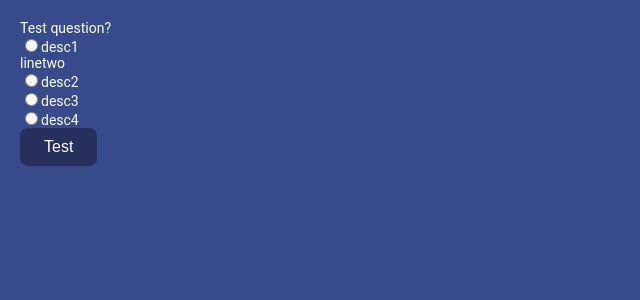
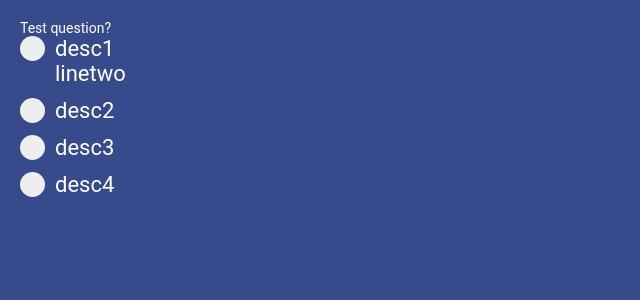
Before and after one commit to IGabrielIli/OnlineAssessment-Gr3, a React (Create React App) app in the folder FrontEnd/: page /t in a window 1280 px wide. Shown: the top 300 px of the page, without its empty margins (0-640 px from the left). Built offline with nearby package versions, Linux system fonts and the light colour scheme.

Commit message:
added react-routes and some css

```diff
--- a/FrontEnd/package.json
+++ b/FrontEnd/package.json
@@ -8,6 +8,7 @@
     "@testing-library/user-event": "^13.5.0",
     "react": "^17.0.2",
     "react-dom": "^17.0.2",
+    "react-router-dom": "^6.2.2",
     "react-scripts": "^5.0.0",
     "web-vitals": "^2.1.4"
   },
--- /dev/null
+++ b/FrontEnd/src/App.js
@@ -0,0 +1,19 @@
+import React from 'react';
+import Test from './Core/Test'
+import Home from './Core/Home'
+import { BrowserRouter, Routes, Route } from 'react-router-dom';
+
+class App extends React.Component {
+  render() {
+    return (
+      <BrowserRouter>
+        <Routes>
+            <Route path="/" element={<Home />} exact/>
+            <Route path="/t" element={<Test />} exact/>
+        </Routes>
+      </BrowserRouter>
+    );
+  }
+}
+
+export default App;
--- /dev/null
+++ b/FrontEnd/src/Core/Home.js
@@ -0,0 +1,18 @@
+import React from 'react';
+import { Link } from 'react-router-dom'
+
+class Home extends React.Component {
+    render() {
+        return (
+            <div class="div_home">
+                <Link to="/t">
+                    <button class="button">
+                        Test
+                    </button>
+                </Link>
+            </div>
+        );
+    }
+}
+
+export default Home;
--- a/FrontEnd/src/question.js
+++ b/FrontEnd/src/Core/Question.js
@@ -1,13 +1,13 @@
 import React from 'react';
-import './question.css';
 
 class AnswerButton extends React.Component {
   render() {
     return (
       <React.Fragment>
-        <label for={this.props.buttonId}>
+        <label class="container" for={this.props.buttonId}>
+          <span>{this.props.description}</span>
           <input id={this.props.buttonId} type={this.props.buttonType} name={this.props.questionGroup}/>
-          <span>{this.props.description}</span>
+          <span class={this.props.buttonType}></span>
         </label>
       </React.Fragment>
     );
--- /dev/null
+++ b/FrontEnd/src/Core/Test.js
@@ -0,0 +1,23 @@
+import React from 'react';
+import TestQuestion from './Question';
+
+class Test extends React.Component {
+    render() {
+        const descs = ["desc1\nlinetwo", "desc2", "desc3", "desc4", "desc5"]
+        return (
+            <div>
+                <TestQuestion
+                    buttonType={AnswerButtonType[0]}
+                    buttonNum={4}
+                    buttonDesc={descs}
+                    questionDesc={"Test question?"}
+                    questionGroup={"ExampleGroup"}
+                    horizontal={false}
+                />
+            </div>
+        );
+    }
+}
+const AnswerButtonType = ["radio", "checkbox"];
+
+export default Test;
--- a/FrontEnd/src/index.css
+++ b/FrontEnd/src/index.css
@@ -1,9 +1,23 @@
+html {
+  scroll-behavior: smooth;
+}
+
 body {
   font: 14px roboto;
   margin: 20px;
   color: white;
   background-color: #374b8c
 }
+
+label {
+  white-space: pre-wrap;
+  display: inline-block;
+}
+
+.button:hover {
+  box-shadow: 0 12px 16px 0 rgba(0,0,0,0.24), 0 17px 50px 0 rgba(0,0,0,0.19);
+}
+
 .button {
   background-color: #272f5c;
   border: none;
@@ -15,6 +29,106 @@ body {
   display: inline-block;
   font-size: 16px;
 }
-.button:hover {
-  box-shadow: 0 12px 16px 0 rgba(0,0,0,0.24), 0 17px 50px 0 rgba(0,0,0,0.19);
+
+.div_home {
+  display: flex;
+  justify-content: center;
+  align-items: center;
 }
+
+.container {
+  display: block;
+  position: relative;
+  padding-left: 35px;
+  margin-bottom: 12px;
+  cursor: pointer;
+  font-size: 22px;
+  -webkit-user-select: none;
+  -moz-user-select: none;
+  -ms-user-select: none;
+  user-select: none;
+}
+
+.container input {
+  position: absolute;
+  opacity: 0;
+  cursor: pointer;
+  height: 0;
+  width: 0;
+}
+
+.checkbox {
+  position: absolute;
+  top: 0;
+  left: 0;
+  height: 25px;
+  width: 25px;
+  background-color: #eee;
+}
+
+.container:hover input ~ .checkbox {
+  background-color: #ccc;
+}
+
+.container input:checked ~ .checkbox {
+  background-color: #2196F3;
+}
+
+.checkbox:after {
+  content: "";
+  position: absolute;
+  display: none;
+}
+
+.container input:checked ~ .checkbox:after {
+  display: block;
+}
+
+.container .checkbox:after {
+  left: 9px;
+  top: 5px;
+  width: 5px;
+  height: 10px;
+  border: solid white;
+  border-width: 0 3px 3px 0;
+  -webkit-transform: rotate(45deg);
+  -ms-transform: rotate(45deg);
+  transform: rotate(45deg);
+}
+
+.radio {
+  position: absolute;
+  top: 0;
+  left: 0;
+  height: 25px;
+  width: 25px;
+  background-color: #eee;
+  border-radius: 50%;
+}
+
+.container:hover input ~ .radio {
+  background-color: #ccc;
+}
+
+.container input:checked ~ .radio {
+  background-color: #2196F3;
+}
+
+.radio:after {
+  content: "";
+  position: absolute;
+  display: none;
+}
+
+.container input:checked ~ .radio:after {
+  display: block;
+}
+
+.container .radio:after {
+  top: 9px;
+  left: 9px;
+  width: 8px;
+  height: 8px;
+  border-radius: 50%;
+  background: white;
+}
--- a/FrontEnd/src/index.js
+++ b/FrontEnd/src/index.js
@@ -1,29 +1,7 @@
 import React from 'react';
 import ReactDOM from 'react-dom';
-import TestQuestion from './question';
+import App from './App'
 import './index.css';
-const AnswerButtonType = ["radio", "checkbox"];
-
-class App extends React.Component {
-  render() {
-    const descs = ["desc1\nlinetwo", "desc2", "desc3", "desc4", "desc5"]
-    return (
-      <div>
-        <TestQuestion
-          buttonType={AnswerButtonType[0]}
-          buttonNum={4}
-          buttonDesc={descs}
-          questionDesc={"Test question?"}
-          questionGroup={"ExampleGroup"}
-          horizontal={false}
-        />
-        <button class="button">Test</button>
-      </div>
-    );
-  }
-}
-
-// ========================================
 
 ReactDOM.render(
   <App />,
--- a/FrontEnd/src/question.css
+++ /dev/null
@@ -1,10 +0,0 @@
-body {
-    font: 14px roboto;
-    margin: 20px;
-    color: white;
-    background-color: #374b8c
-}
-label {
-    white-space: pre-wrap;
-    display: inline-block;
-}
```
Also changed, not shown: FrontEnd/src/Core/Create.js (added), 1 other file (tests, documents, lock files or other folders).
